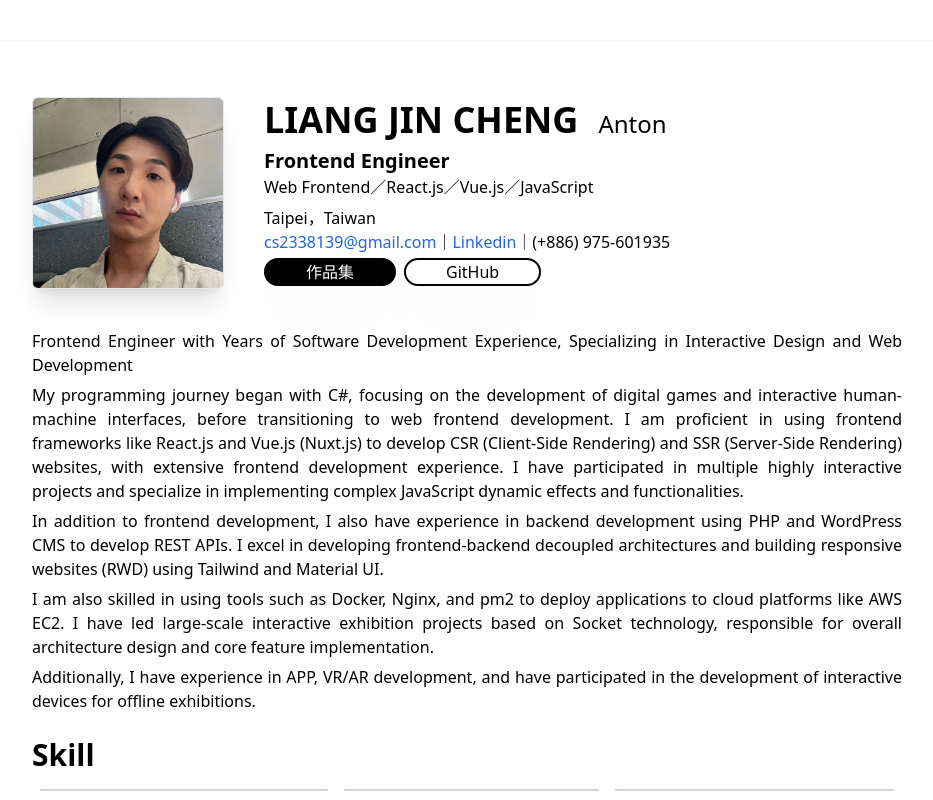
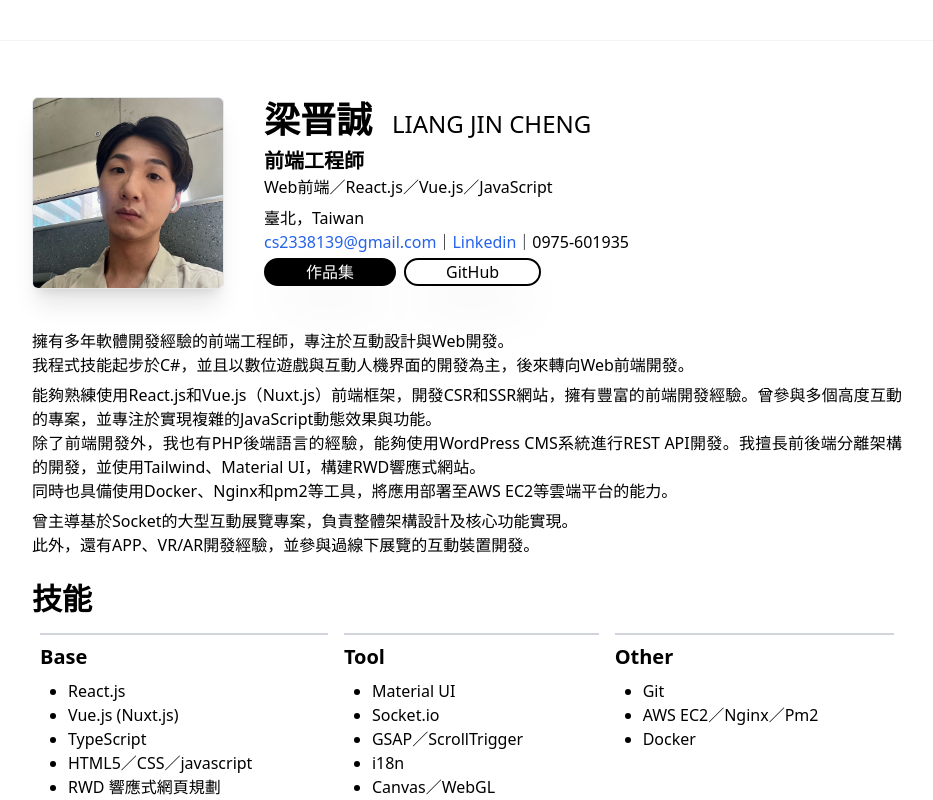
Before and after one commit to cs2338139/Resume, a Vue app: page / in a window 1280 px wide. Shown: the top 800 px of the page, without its empty margins (173-1106 px from the left). Built offline with nearby package versions, Linux system fonts and the light colour scheme.

Commit message:
feat: 抬頭

```diff
--- a/src/views/Home.vue
+++ b/src/views/Home.vue
@@ -109,14 +109,14 @@ provide("changeUrlQuery", changeUrlQuery);
   <div class="wrap flex flex-col items-center">
     <div class="border border-gray-100 shadow-xl wrapInner">
       <info class="mb-10" email="cs2338139@gmail.com" portfolio="https://www.behance.net/JinChengLiang" :img="me">
-        <template #name>LIANG JIN CHENG</template>
-        <template #enName>Anton</template>
-        <template #title>Frontend Engineer</template>
-        <template #skill>Web Frontend／React.js／Vue.js／JavaScript</template>
+        <template #name>梁晋誠</template>
+        <template #enName>LIANG JIN CHENG</template>
+        <template #title>前端工程師</template>
+        <template #skill>Web前端／React.js／Vue.js／JavaScript</template>
         <!-- <template #education>南臺科技大學 多媒體與電腦娛樂科學系 / 遊戲工程</template> -->
-        <template #place>Taipei，Taiwan</template>
+        <template #place>臺北，Taiwan</template>
         <template #mail>cs2338139@gmail.com</template>
-        <template #phone>(+886) 975-601935</template>
+        <template #phone>0975-601935</template>
         <template #portfolio>
           <div class="flex gap-2 mt-1">
             <button @click="changeUrlQuery('portfolio')" class="border-2 border-black px-10 origin-center sm:w-full shadow-2xl rounded-2xl bg-black text-white hover:bg-white hover:text-black transition-all duration-300">作品集</button>
@@ -128,26 +128,25 @@ provide("changeUrlQuery", changeUrlQuery);
       <introduction class="mb-6">
         <template #content>
           <div class="flex flex-col gap-1.5">
-            <div>Frontend Engineer with Years of Software Development Experience, Specializing in Interactive Design and Web Development</div>
-
             <div>
-              My programming journey began with C#, focusing on the development of digital games and interactive human-machine interfaces, before transitioning to web frontend development. I am proficient in using frontend frameworks like React.js and Vue.js (Nuxt.js) to develop CSR (Client-Side
-              Rendering) and SSR (Server-Side Rendering) websites, with extensive frontend development experience. I have participated in multiple highly interactive projects and specialize in implementing complex JavaScript dynamic effects and functionalities.
+              擁有多年軟體開發經驗的前端工程師，專注於互動設計與Web開發。<br />
+              我程式技能起步於C#，並且以數位遊戲與互動人機界面的開發為主，後來轉向Web前端開發。
             </div>
-
-            <div>In addition to frontend development, I also have experience in backend development using PHP and WordPress CMS to develop REST APIs. I excel in developing frontend-backend decoupled architectures and building responsive websites (RWD) using Tailwind and Material UI.</div>
-
             <div>
-              I am also skilled in using tools such as Docker, Nginx, and pm2 to deploy applications to cloud platforms like AWS EC2. I have led large-scale interactive exhibition projects based on Socket technology, responsible for overall architecture design and core feature implementation.
+              能夠熟練使用React.js和Vue.js（Nuxt.js）前端框架，開發CSR和SSR網站，擁有豐富的前端開發經驗。曾參與多個高度互動的專案，並專注於實現複雜的JavaScript動態效果與功能。<br />
+              除了前端開發外，我也有PHP後端語言的經驗，能夠使用WordPress CMS系統進行REST API開發。我擅長前後端分離架構的開發，並使用Tailwind、Material UI，構建RWD響應式網站。<br />
+              同時也具備使用Docker、Nginx和pm2等工具，將應用部署至AWS EC2等雲端平台的能力。<br />
             </div>
-
-            <div>Additionally, I have experience in APP, VR/AR development, and have participated in the development of interactive devices for offline exhibitions.</div>
+            <div>
+              曾主導基於Socket的大型互動展覽專案，負責整體架構設計及核心功能實現。<br />
+              此外，還有APP、VR/AR開發經驗，並參與過線下展覽的互動裝置開發。
+            </div>
           </div>
         </template>
       </introduction>
 
       <skill class="mb-10">
-        <template #title>Skill</template>
+        <template #title>技能</template>
         <template #content>
           <skillCategory>
             <template #content>
@@ -158,7 +157,7 @@ provide("changeUrlQuery", changeUrlQuery);
                   <skillTableItem>Vue.js (Nuxt.js)</skillTableItem>
                   <skillTableItem>TypeScript</skillTableItem>
                   <skillTableItem>HTML5／CSS／javascript</skillTableItem>
-                  <skillTableItem>RWD</skillTableItem>
+                  <skillTableItem>RWD 響應式網頁規劃</skillTableItem>
                   <skillTableItem>Tailwind</skillTableItem>
                   <skillTableItem>PHP</skillTableItem>
                   <skillTableItem>C#</skillTableItem>
```
